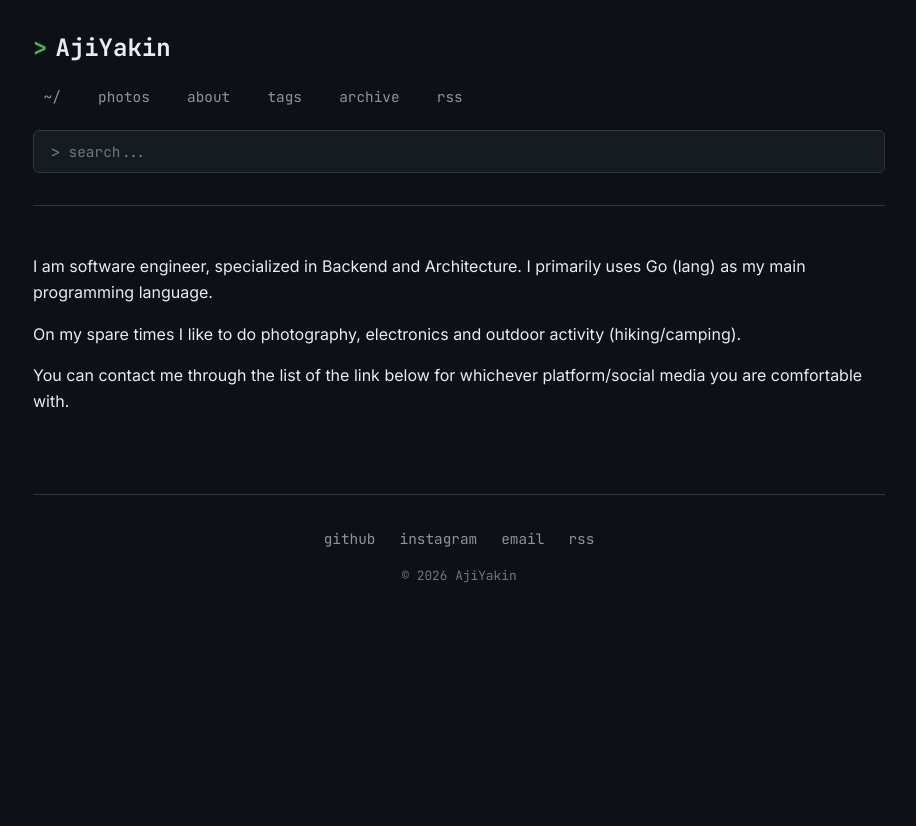
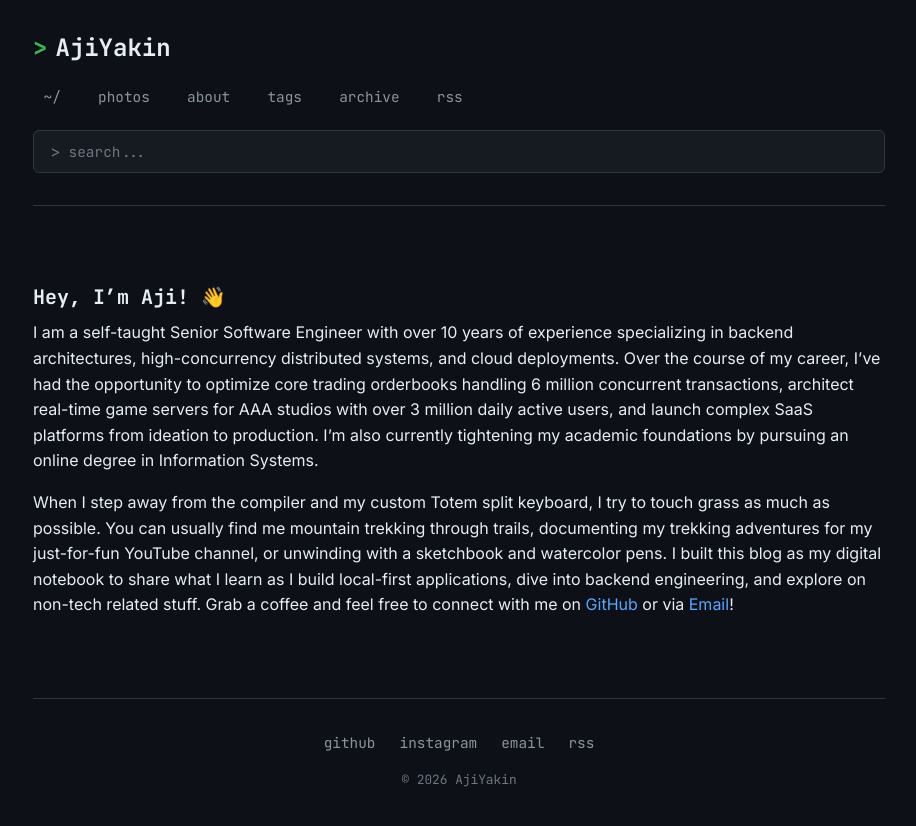
Before and after one commit to theikalman/theikalman.github.io, a Jekyll site: the page built from _pages/about.md, in a window 1280 px wide. Shown: the top 826 px of the page, without its empty margins (181-1097 px from the left). Built offline with Jekyll 4.4.1, drawn with Linux system fonts in a browser that asks for light colours.

Commit message:
Revise 'About' page content and personal introduction
Updated personal introduction and added more details about experience and interests.

```diff
--- a/_pages/about.md
+++ b/_pages/about.md
@@ -4,10 +4,8 @@ title: About AjiYakin
 permalink: /about/
 ---
 
-I am software engineer, specialized in Backend and Architecture. I primarily uses Go (lang)
-as my main programming language.
+### Hey, I'm Aji! 👋
 
-On my spare times I like to do photography, electronics and outdoor activity (hiking/camping).
+I am a self-taught Senior Software Engineer with over 10 years of experience specializing in backend architectures, high-concurrency distributed systems, and cloud deployments. Over the course of my career, I’ve had the opportunity to optimize core trading orderbooks handling 6 million concurrent transactions, architect real-time game servers for AAA studios with over 3 million daily active users, and launch complex SaaS platforms from ideation to production. I'm also currently tightening my academic foundations by pursuing an online degree in Information Systems.
 
-You can contact me through the list of the link below for whichever platform/social media
-you are comfortable with.
+When I step away from the compiler and my custom Totem split keyboard, I try to touch grass as much as possible. You can usually find me mountain trekking through trails, documenting my trekking adventures for my just-for-fun YouTube channel, or unwinding with a sketchbook and watercolor pens. I built this blog as my digital notebook to share what I learn as I build local-first applications, dive into backend engineering, and explore on non-tech related stuff. Grab a coffee and feel free to connect with me on [GitHub](https://github.com/theikalman) or via [Email](mailto:ajiyakin91@gmail.com)!
```
